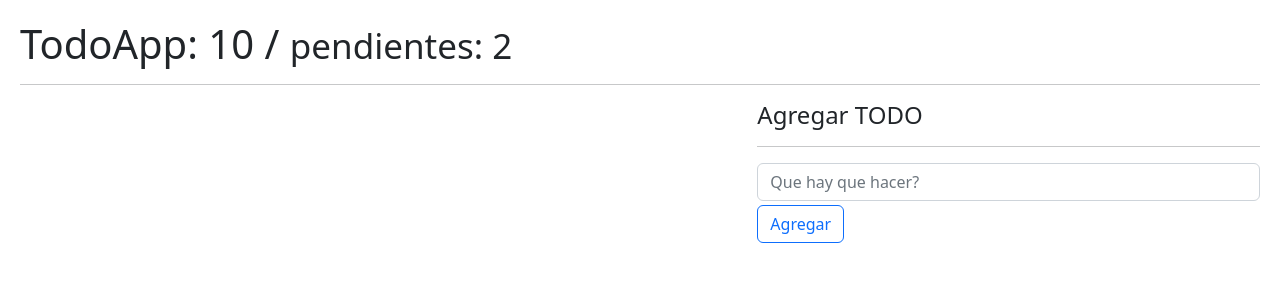
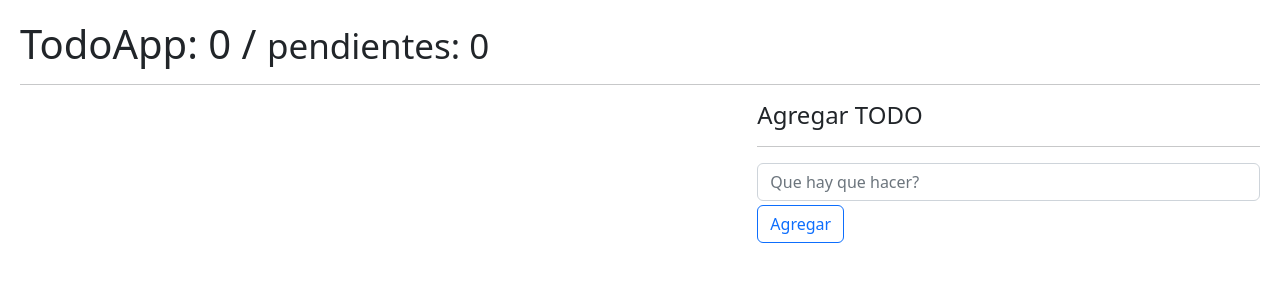
Before and after one commit to xander-on/course-react-fh, a React (Vite) app in the folder 05-hook-app/: page / in a window 1280 px wide. Shown: the top 300 px of the page. Built offline with nearby package versions, Linux system fonts and the light colour scheme.

Commit message:
s10 hooks useReducer / 151 toggle todos, Tarea useTodo y resolucion

```diff
--- a/05-hook-app/src/08-useReducer/TodoApp.jsx
+++ b/05-hook-app/src/08-useReducer/TodoApp.jsx
@@ -1,53 +1,24 @@
-import { useEffect, useReducer } from "react";
+import { useTodos } from "../hooks/";
 import { TodoAdd } from "./TodoAdd";
 import { TodoList } from "./TodoList";
-import { todoReducer } from "./todoReducer";
-
-const initialState = [
-  // {
-  //   id: new Date().getTime(),
-  //   description: 'Recolectar la piedra del alma',
-  //   done: false
-  // },
-];
-
-const init = () => {
-  return JSON.parse(localStorage.getItem('todos')) || [];
-}
 
 export const TodoApp = () => {
-  const [todos, dispatch] = useReducer(todoReducer, initialState, init);
 
-  useEffect(() => {
-    localStorage.setItem( 'todos', JSON.stringify(todos) || [] );
-  }, [todos])
-
-
-  const handleNewTodo = ( todo ) => {
-    const action = {
-      type: '[TODO] Add Todo',
-      payload: todo
-    }
-    dispatch( action );
-  }
-
-
-  const handleDeleteTodo = ( id ) => {
-    dispatch({
-      type: '[TODO] Remove Todo',
-      payload: id
-    })
-  }
+  const { todos, todosCount, todosPendingCount, handleDeleteTodo, handleNewTodo, handleToggleTodo } = useTodos();
 
   return (
     <>
 
-      <h1>TodoApp: 10 / <small>pendientes: 2</small></h1>
+      <h1>TodoApp: {todosCount} / <small>pendientes: {todosPendingCount}</small></h1>
       <hr />
 
       <div className="row">
         <div className="col-7">
-          <TodoList todos={ todos } onDeleteTodo={ handleDeleteTodo }/>
+          <TodoList
+            todos={ todos }
+            onDeleteTodo={ handleDeleteTodo }
+            onToggleTodo={ handleToggleTodo }
+          />
         </div>
 
         <div className="col-5">
--- a/05-hook-app/src/08-useReducer/TodoItem.jsx
+++ b/05-hook-app/src/08-useReducer/TodoItem.jsx
@@ -1,9 +1,14 @@
 
-export const TodoItem = ({ todo, onDeleteTodo }) => {
+export const TodoItem = ({ todo, onDeleteTodo, onToggleTodo }) => {
   return (
     <>
       <li className="list-group-item d-flex justify-content-between">
-        <span className="align-self-center">{ todo.description }</span>
+        <span
+          className={`align-self-center ${ (todo.done) ? 'text-decoration-line-through':''}`}
+          onClick={ ()=> onToggleTodo( todo.id ) }
+        >
+        { todo.description }
+        </span>
         <button
           className="btn btn-danger"
           onClick={ ()=> onDeleteTodo(todo.id) }
--- a/05-hook-app/src/08-useReducer/TodoList.jsx
+++ b/05-hook-app/src/08-useReducer/TodoList.jsx
@@ -1,6 +1,6 @@
 import { TodoItem } from "./TodoItem"
 
-export const TodoList = ({ todos = [], onDeleteTodo }) => {
+export const TodoList = ({ todos = [], onDeleteTodo, onToggleTodo }) => {
 
 
 
@@ -8,7 +8,12 @@ export const TodoList = ({ todos = [], onDeleteTodo }) => {
     <ul className="list-group">
       {
         todos.map( todo => (
-          <TodoItem key={ todo.id } todo={ todo } onDeleteTodo={ onDeleteTodo }/>
+          <TodoItem
+            key={ todo.id }
+            todo={ todo }
+            onDeleteTodo={ onDeleteTodo }
+            onToggleTodo={ onToggleTodo }
+          />
         ))
       }
     </ul>
--- a/05-hook-app/src/08-useReducer/todoReducer.js
+++ b/05-hook-app/src/08-useReducer/todoReducer.js
@@ -3,11 +3,22 @@ export const todoReducer = ( initialState = [], action ) => {
   switch( action.type ){
 
     case '[TODO] Add Todo':
-      return[ ...initialState,  action.payload ]
+      return[ ...initialState,  action.payload ];
     default: return initialState;
 
     case '[TODO] Remove Todo':
-      return initialState.filter( todo => todo.id !== action.payload)
+      return initialState.filter( todo => todo.id !== action.payload);
 
+    case '[TODO] Toggle Todo':
+      return initialState.map( todo => {
+        if( todo.id === action.payload ){
+          return {
+            ...todo,
+            done: !todo.done
+          }
+        }
+
+        return todo;
+      });
   }
 }
--- a/05-hook-app/src/hooks/index.js
+++ b/05-hook-app/src/hooks/index.js
@@ -1,3 +1,4 @@
 export * from "./useCounter";
 export * from "./useFetch";
 export * from "./useForm";
+export * from "./useTodos";
--- /dev/null
+++ b/05-hook-app/src/hooks/useTodos.js
@@ -0,0 +1,50 @@
+import { useEffect, useReducer } from "react";
+import { todoReducer } from "../08-useReducer/todoReducer";
+
+
+const init = () => {
+  return JSON.parse(localStorage.getItem('todos')) || [];
+}
+
+export const useTodos = () => {
+
+    const [todos, dispatch] = useReducer(todoReducer, [], init);
+
+    useEffect(() => {
+      localStorage.setItem( 'todos', JSON.stringify(todos) || [] );
+    }, [todos])
+
+
+    const handleNewTodo = ( todo ) => {
+      const action = {
+        type: '[TODO] Add Todo',
+        payload: todo
+      }
+      dispatch( action );
+    }
+
+
+    const handleDeleteTodo = ( id ) => {
+      dispatch({
+        type: '[TODO] Remove Todo',
+        payload: id
+      })
+    }
+
+    const handleToggleTodo = (id) => {
+      dispatch({
+        type: '[TODO] Toggle Todo',
+        payload: id
+      });
+    }
+
+  return{
+    todos,
+    todosCount: todos.length,
+    todosPendingCount: todos.filter(todo => !todo.done).length,
+    handleNewTodo,
+    handleDeleteTodo,
+    handleToggleTodo,
+  }
+
+}
```
